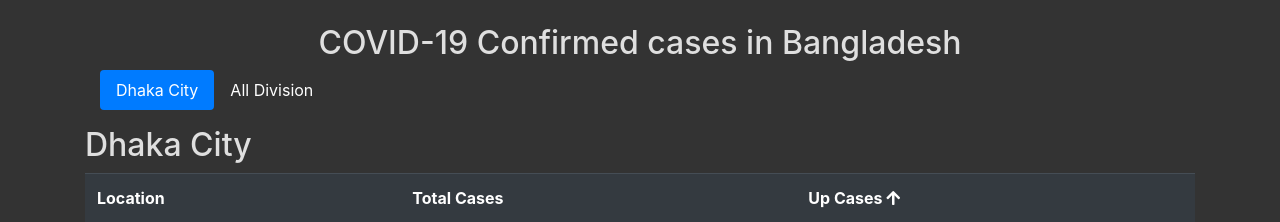
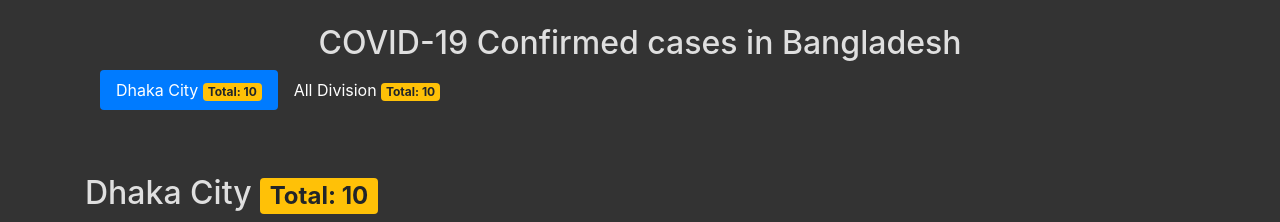
Before and after one commit to NirobxHasan/coronabd, a Django app: template services/templates/services/confirmedlist.html in a window 1280 px wide. Shown: the part 56-278 px from the top of the page. Run offline with Django 3.2, Linux system fonts and the light colour scheme; tables that the repository leaves empty hold one stand-in row (values such as "Sample post"); the template is opened without the code that fills it: values that come from a table or form of the project are taken from there, most other values are stand-ins (such as "Sample title", 1, 10 or a date in 2020); lists and menus that the app fills with data are empty; some libraries are stand-ins or nearby versions.

Commit message:
add badges

```diff
--- a/services/templates/services/confirmedlist.html
+++ b/services/templates/services/confirmedlist.html
@@ -14,14 +14,15 @@
 {% endblock %}
 {% block content %}
   <div class="container">
+
     <h2 align="center" style="color:rgb(223, 223, 223);"> COVID-19 Confirmed cases in Bangladesh</h2>
    <div class="container tab">
         <ul class="nav nav-pills mb-3" id="pills-tab" role="tablist">
         <li class="nav-item">
-            <a class="nav-link active" id="pills-home-tab" data-toggle="pill" href="#pills-home" role="tab" aria-controls="pills-home" aria-selected="true">Dhaka City</a>
+            <a class="nav-link active" id="pills-home-tab" data-toggle="pill" href="#pills-home" role="tab" aria-controls="pills-home" aria-selected="true">Dhaka City <span class="badge badge-warning">Total: {{Dhakacity_total}}</span></a>
         </li>
         <li class="nav-item">
-            <a class="nav-link" id="pills-profile-tab" data-toggle="pill" href="#pills-profile" role="tab" aria-controls="pills-profile" aria-selected="false">All Division</a>
+            <a class="nav-link" id="pills-profile-tab" data-toggle="pill" href="#pills-profile" role="tab" aria-controls="pills-profile" aria-selected="false">All Division <span class="badge badge-warning">Total: {{total}}</span></a>
         </li>
         </ul>
     </div>
@@ -31,9 +32,10 @@
     <div class="tab-content" id="pills-tabContent">
 
 
+        <br><br>
+        <div class="tab-pane fade show active" id="pills-home" role="tabpanel" aria-labelledby="pills-home-tab">
+            <h2 style="color:rgb(223, 223, 223);">Dhaka City <span class="badge badge-warning">Total: {{Dhakacity_total}}</span></h2>
 
-        <div class="tab-pane fade show active" id="pills-home" role="tabpanel" aria-labelledby="pills-home-tab">
-            <h2 style="color:rgb(223, 223, 223);">Dhaka City</h2>
             <table class="table table-dark">
                     <thead>
                         <tr>
@@ -61,7 +63,7 @@
 
         <div class="tab-pane fade" id="pills-profile" role="tabpanel" aria-labelledby="pills-profile-tab">
         <br>
-        <h2 style="color:rgb(223, 223, 223);">Dhaka Division</h2>
+        <h2 style="color:rgb(223, 223, 223);">Dhaka Division <span class="badge badge-warning">Total: {{Dhaka_total}}</h2>
         <table class="table table-dark">
                     <thead>
                         <tr>
@@ -85,7 +87,7 @@
             </table>
 
         <br>
-        <h2 style="color:rgb(223, 223, 223);">Chattogram Division</h2>
+        <h2 style="color:rgb(223, 223, 223);">Chattogram Division <span class="badge badge-warning">Total: {{Chattogram_total}}</h2>
         <table class="table table-dark">
                     <thead>
                         <tr>
@@ -109,7 +111,7 @@
         </table>
 
         <br>
-        <h2 style="color:rgb(223, 223, 223);">Rangpur Division</h2>
+        <h2 style="color:rgb(223, 223, 223);">Rangpur Division <span class="badge badge-warning">Total: {{Rangpur_total}}</h2>
         <table class="table table-dark">
                     <thead>
                         <tr>
@@ -132,7 +134,7 @@
                 </tbody>
             </table>
         <br>
-        <h2 style="color:rgb(223, 223, 223);">Mymensingh Division</h2>
+        <h2 style="color:rgb(223, 223, 223);">Mymensingh Division <span class="badge badge-warning">Total: {{Mymensingh_total}}</h2>
         <table class="table table-dark">
                     <thead>
                         <tr>
@@ -156,7 +158,7 @@
             </table>
 
         <br>
-        <h2 style="color:rgb(223, 223, 223);">Sylhet Division</h2>
+        <h2 style="color:rgb(223, 223, 223);">Sylhet Division <span class="badge badge-warning">Total: {{Sylhet_total}}</h2>
         <table class="table table-dark">
                     <thead>
                         <tr>
@@ -181,7 +183,7 @@
 
 
         <br>
-        <h2 style="color:rgb(223, 223, 223);">Khulna Division</h2>
+        <h2 style="color:rgb(223, 223, 223);">Khulna Division <span class="badge badge-warning">Total: {{Khulna_total}}</h2>
         <table class="table table-dark">
                     <thead>
                         <tr>
@@ -205,7 +207,7 @@
             </table>
 
         <br>
-        <h2 style="color:rgb(223, 223, 223);">Barishal Division</h2>
+        <h2 style="color:rgb(223, 223, 223);">Barishal Division <span class="badge badge-warning">Total: {{Barishal_total}}</h2>
         <table class="table table-dark">
                     <thead>
                         <tr>
@@ -230,7 +232,7 @@
 
 
         <br>
-        <h2 style="color:rgb(223, 223, 223);">Rajshahi Division</h2>
+        <h2 style="color:rgb(223, 223, 223);">Rajshahi Division <span class="badge badge-warning">Total: {{Rajshahi_total}}</h2>
         <table class="table table-dark">
                     <thead>
                         <tr>
```
Also changed, not shown: services/views.py (+46 -6 lines).
